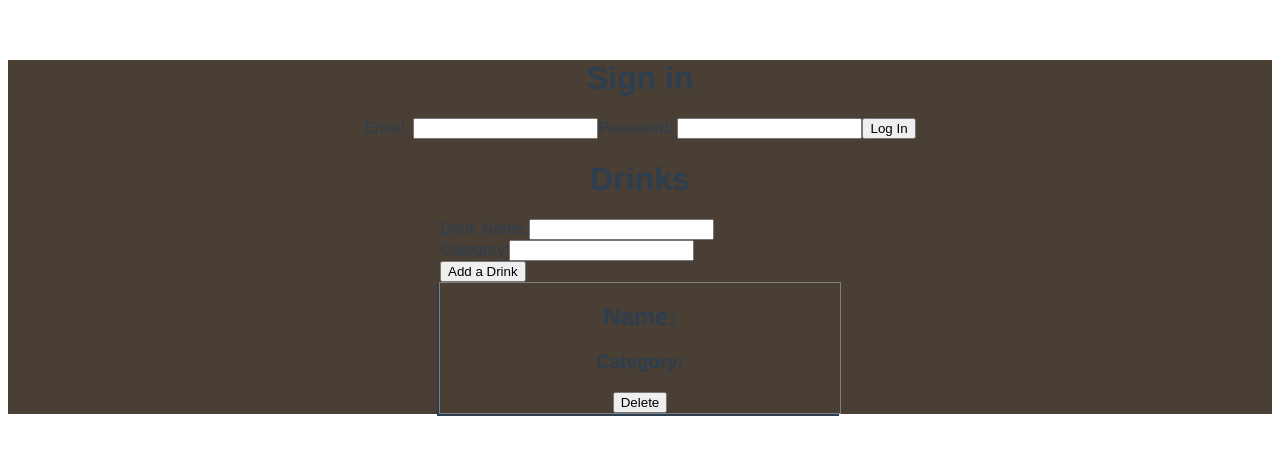
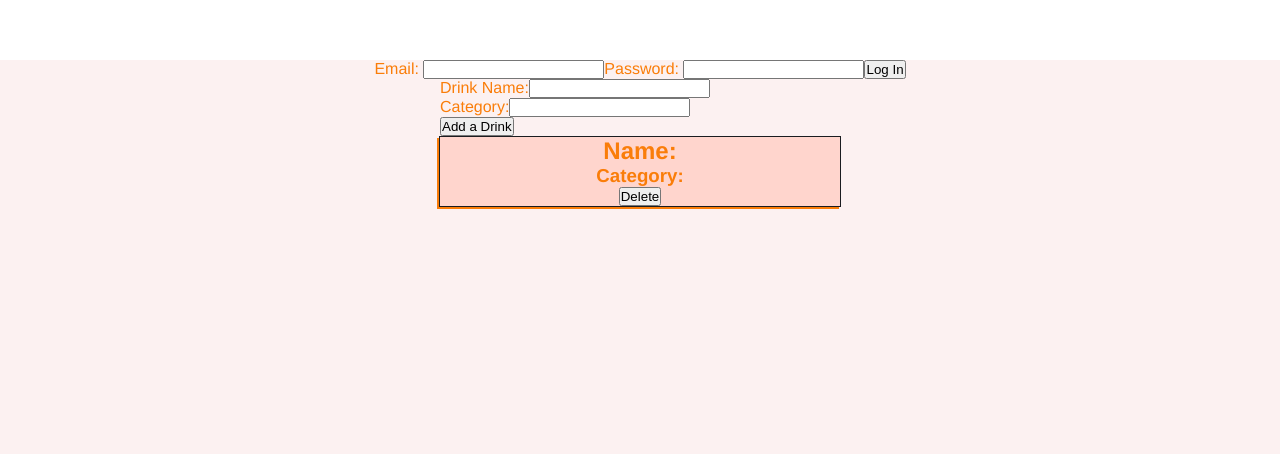
Before and after one commit to CowboyPatrick/drink-front, a Vue app: page / in a window 1280 px wide. Shown: the top 454 px of the page. Built offline with nearby package versions, Linux system fonts and the light colour scheme.

Commit message:
added some color

```diff
--- a/src/App.vue
+++ b/src/App.vue
@@ -66,14 +66,18 @@ export default {
 </script>
 
 <style>
-
+* {
+  margin: 0;
+  padding: 0;
+}
 #app {
   font-family: Avenir, Helvetica, Arial, sans-serif;
   -webkit-font-smoothing: antialiased;
   -moz-osx-font-smoothing: grayscale;
   text-align: center;
-  color: #2c3e50;
+  color: #fa7d09;
   margin-top: 60px;
-  background: #4a3f35;
+  background: #fcf1f1;
+  height: 100vh;
 }
 </style>
--- a/src/components/drinks.vue
+++ b/src/components/drinks.vue
@@ -1,5 +1,4 @@
 <template>
-    <h1>Drinks</h1>
 
     <form id="new_drink_form" @submit.prevent="createDrink">
         <div>
@@ -12,11 +11,12 @@
         </div>
         <button>Add a Drink</button>
     </form>
-
-    <div class="card-drink" v-for="drink in drinklist" :key=drink.id>
-        <h2>Name: {{ drink.name }}</h2>
-        <h3>Category: {{ drink.category}}</h3>
-        <button @click="destroy(drink.id)">Delete</button>
+    <div class="drinks">
+        <div class="card-drink" v-for="drink in drinklist" :key=drink.id>
+            <h2>Name: {{ drink.name }}</h2>
+            <h3>Category: {{ drink.category}}</h3>
+            <button @click="destroy(drink.id)">Delete</button>
+        </div>
     </div>
 </template>
 
@@ -89,11 +89,17 @@ export default {
 
 <style scoped>
 .card-drink {
-    border: 1px solid grey;
+    border: 1px solid #1a1c20;
     margin: 0 auto;
     width: 400px;
     margin-bottom: 8px;
     box-shadow: -2px 2px;
+    background-color: #ffd5cd;
+}
+
+.drinks {
+    display: flex;
+    flex-wrap: wrap;
 }
 
 #new_drink_form{
--- a/src/components/signin.vue
+++ b/src/components/signin.vue
@@ -1,5 +1,4 @@
 <template>
-<h1>Sign in</h1>
     <form id="sign_in_form" @submit.prevent="logIn" v-if="signedIn === false">
         <label for="email">Email: </label>
         <input type="text" name="email" v-model="email">
```
